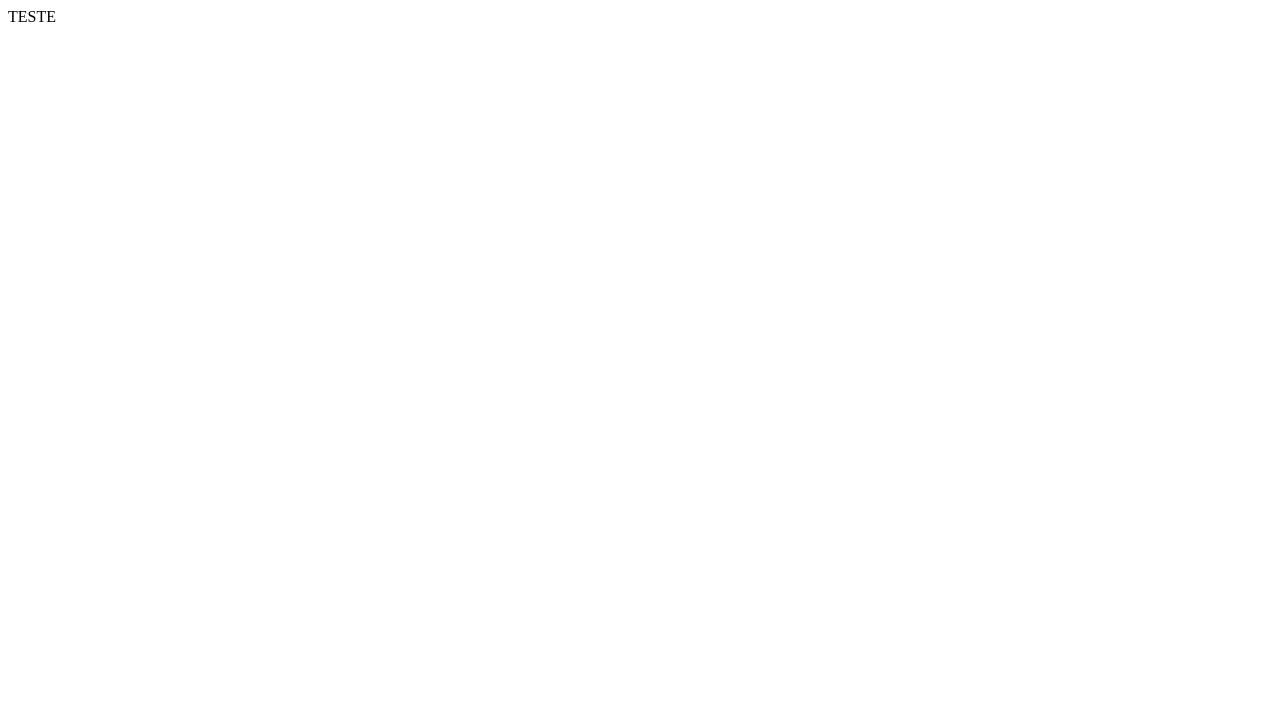
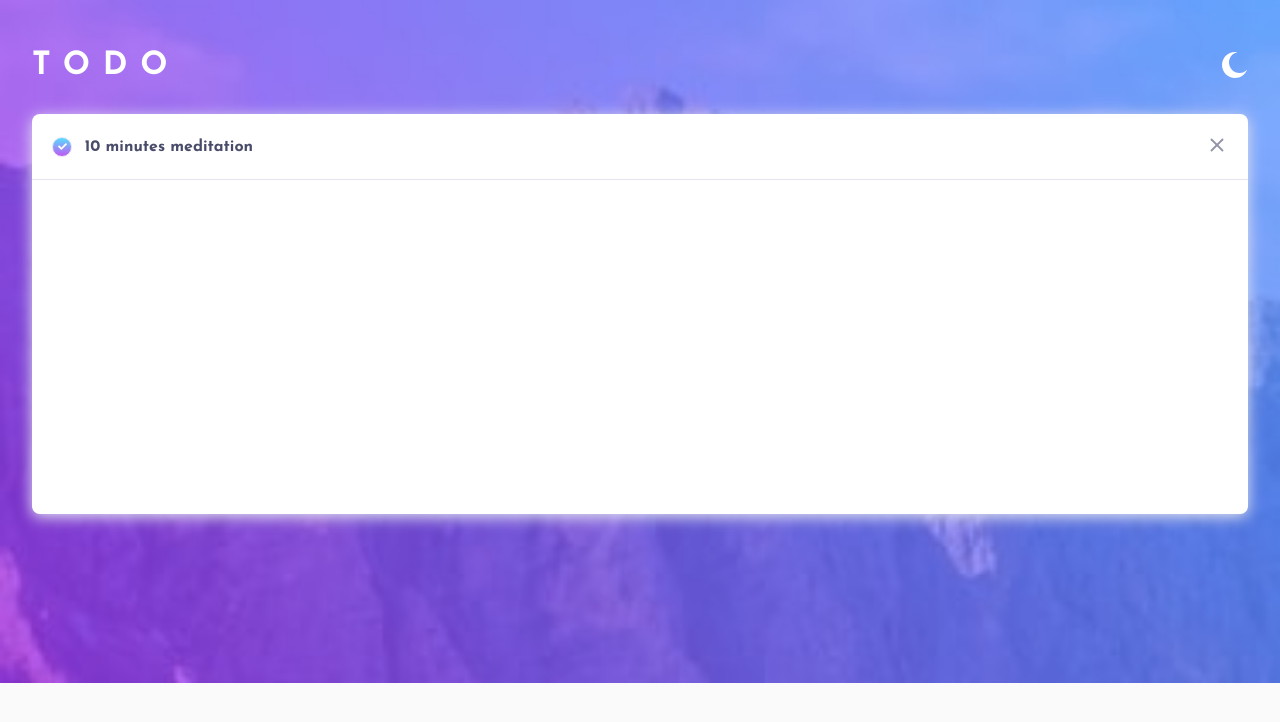
Before and after one commit to pedrocs378/todo-app, a React (Create React App) app: page / in a window 1280 px wide. Shown: the top 722 px of the page. Built offline with nearby package versions, Linux system fonts and the light colour scheme.

Commit message:
feat: adiciona componente de radio para  atask

```diff
--- a/package.json
+++ b/package.json
@@ -12,6 +12,7 @@
     "@types/react-dom": "^17.0.3",
     "react": "^17.0.2",
     "react-dom": "^17.0.2",
+    "react-icons": "^4.2.0",
     "react-scripts": "4.0.3",
     "styled-components": "^5.3.0",
     "typescript": "^4.2.4",
@@ -40,5 +41,8 @@
       "last 1 firefox version",
       "last 1 safari version"
     ]
+  },
+  "devDependencies": {
+    "@types/styled-components": "^5.1.9"
   }
 }
--- a/public/index.html
+++ b/public/index.html
@@ -2,10 +2,13 @@
 <html lang="en">
 
 <head>
+  <link rel="preconnect" href="https://fonts.gstatic.com">
+
   <meta charset="utf-8" />
   <link rel="shortcut icon" href="favicon.png" type="image/png">
   <meta name="viewport" content="width=device-width, initial-scale=1" />
-  <meta name="theme-color" content="#000000" />
+
+  <link href="https://fonts.googleapis.com/css2?family=Josefin+Sans:wght@400;700&display=swap" rel="stylesheet">
 
   <title>Todo App</title>
 </head>
--- a/src/App.tsx
+++ b/src/App.tsx
@@ -1,10 +1,16 @@
+import { ThemeProvider } from 'styled-components'
 
-function App() {
+import light from './styles/themes/light'
+import { Home } from './pages/Home';
+
+import GlobalStyles from './styles/global'
+
+export function App() {
   return (
-    <div>
-      TESTE
-    </div>
+    <ThemeProvider theme={light}>
+      <Home />
+
+      <GlobalStyles />
+    </ThemeProvider>
   );
 }
-
-export default App;
--- a/src/index.tsx
+++ b/src/index.tsx
@@ -1,7 +1,7 @@
 import React from 'react';
 import ReactDOM from 'react-dom';
 
-import App from './App';
+import { App } from './App';
 
 ReactDOM.render(
   <React.StrictMode>
--- /dev/null
+++ b/src/pages/Home/index.tsx
@@ -0,0 +1,45 @@
+import { FaCheck } from 'react-icons/fa'
+import { FiX } from 'react-icons/fi'
+
+import imgBackgroundLight from '../../assets/bg-mobile-light.jpg'
+import moonIcon from '../../assets/icon-moon.svg'
+
+import {
+	Container,
+	Content,
+	TitleContainer,
+	Tasks,
+	Task,
+} from './styles'
+
+export function Home() {
+
+	return (
+		<Container>
+			<img src={imgBackgroundLight} alt="Background" />
+			<Content>
+				<TitleContainer>
+					<h1>Todo</h1>
+
+					<button type="button">
+						<img src={moonIcon} alt="Moon" />
+					</button>
+				</TitleContainer>
+				<Tasks>
+					<Task htmlFor="task-radio" isSelected={true}>
+						<div>
+							<input type="radio" id="task-radio" />
+							<span>
+								<FaCheck color="#fff" size={9} />
+							</span>
+						</div>
+						10 minutes meditation
+						<button type="button">
+							<FiX />
+						</button>
+					</Task>
+				</Tasks>
+			</Content>
+		</Container>
+	)
+}
--- /dev/null
+++ b/src/pages/Home/styles.ts
@@ -0,0 +1,97 @@
+import styled from 'styled-components'
+
+interface TaskProps {
+	isSelected: boolean
+}
+
+export const Container = styled.div`
+	max-width: 1440px;
+	margin: 0 auto;
+	position: relative;
+
+	img {
+		width: 100%;
+	}
+`
+
+export const Content = styled.main`
+	width: 100%;
+	padding: 0 2rem;
+	position: absolute;
+	top: 50px;
+`
+
+export const TitleContainer = styled.div`
+	display: flex;
+	align-items: center;
+	justify-content: space-between;
+
+	h1 {
+		text-transform: uppercase;
+		letter-spacing: 0.8rem;
+		color: #fff;
+		font-size: 2rem;
+	}
+
+	button {
+		background: transparent;
+		border: 0;
+
+		img {
+			height: 100%;
+			width: 100%;
+		}
+	}
+`
+
+export const Tasks = styled.div`
+	margin-top: 2rem;
+	border-radius: 8px;
+	background: #fff;
+	height: 400px;
+	width: 100%;
+	box-shadow: 0 3px 15px 0px ${props => props.theme.colors.complements};
+`
+
+export const Task = styled.label<TaskProps>`
+	display: flex;
+	align-items: center;
+
+	padding: 1.25rem;
+	border-bottom: 1px solid ${props => props.theme.colors.complements};
+	color: ${props => props.theme.colors.heading};
+	font-weight: 700;
+	font-size: 1rem;
+
+	div {
+		margin-right: 0.8rem;
+
+		input {
+			display: none;
+		}
+
+		span {
+			display: flex;
+			align-items: center;
+			justify-content: center;
+
+			height: 20px;
+			width: 20px;
+			border-radius: 10px;
+			border: 1px solid ${props => props.theme.colors.complements};
+			background: ${({ isSelected }) => isSelected ? 'var(--radio-background)' : 'transparent'};
+		}
+	}
+
+	> button {
+		margin-left: auto;
+		background: transparent;
+		border: 0;
+
+		svg {
+			height: 22px;
+			width: 22px;
+			color: ${props => props.theme.colors.text};
+		}
+	}
+`
--- /dev/null
+++ b/src/styles/global.ts
@@ -0,0 +1,42 @@
+import { createGlobalStyle } from 'styled-components'
+
+export default createGlobalStyle`
+	:root {
+		--radio-background: linear-gradient(#57ddff, #c058f3);
+	}
+
+	* {
+		margin: 0;
+		padding: 0;
+		box-sizing: border-box;
+	}
+
+	html {
+		@media (max-width: 1080px) {
+			font-size: 93.75%;
+		}
+
+		@media (max-width: 720px) {
+			font-size: 87.5%;
+		}
+	}
+
+	body {
+		background: ${props => props.theme.colors.background};
+		font-size: 1.125rem;
+		-webkit-font-smoothing: antialiased;
+	}
+
+	body, input, button {
+		font-family: 'Josefin Sans', sans-serif;
+		font-weight: 400;
+	}
+
+	h1, h2, h3 {
+		font-weight: 700;
+	}
+
+	button {
+		cursor: pointer;
+	}
+`
--- /dev/null
+++ b/src/styles/themes/light.ts
@@ -0,0 +1,12 @@
+export default {
+	title: 'light',
+
+	colors: {
+		background: '#fafafa',
+		shape: '#fff',
+		placeholder: '#d2d3db',
+		heading: '#484b6a',
+		text: '#9394a5',
+		complements: '#e4e5f1',
+	}
+}
```
Also changed, not shown: src/styles/styled.d.ts (added, +16 -0 lines), 1 other file (tests, documents, lock files or other folders).
